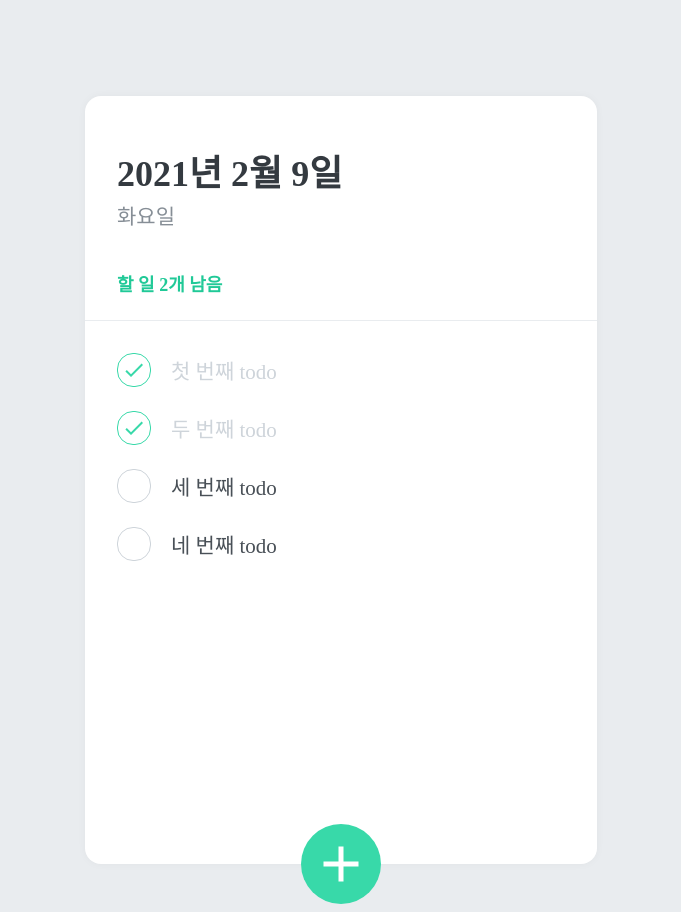
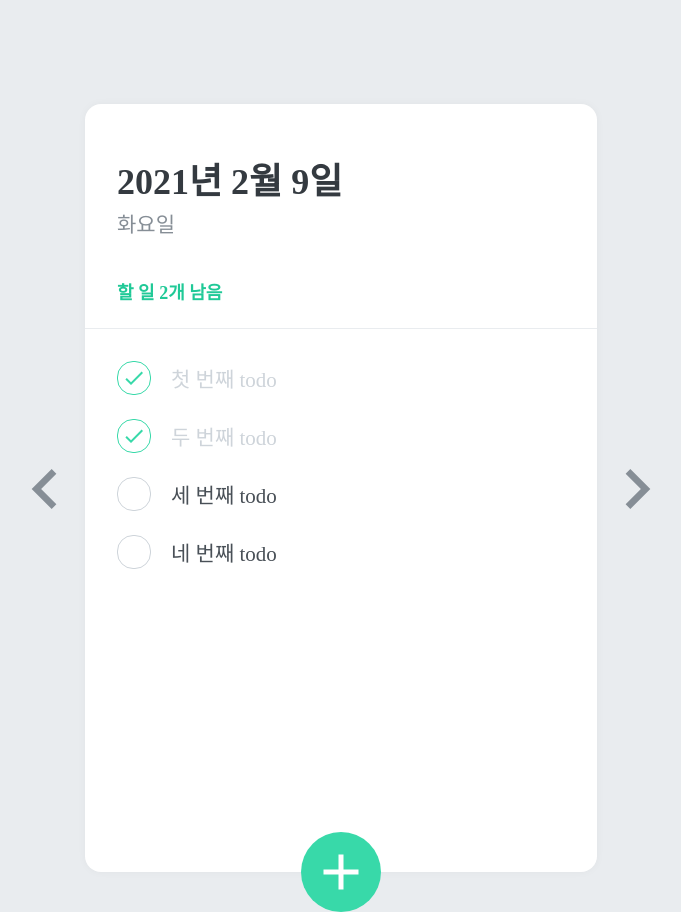
Before and after one commit to sally0226/Ract_Study, a React (Create React App) app in the folder react_todolist/: page / in a window 1280 px wide. Shown: the whole page, without its empty margins (299-980 px from the left). Built offline with nearby package versions, Linux system fonts and the light colour scheme.

Commit message:
add DateChangeArrow UI
날짜를 이동할 수 있는 화살표 UI 추가

```diff
--- a/react_todolist/src/App.js
+++ b/react_todolist/src/App.js
@@ -4,7 +4,8 @@ import TodoHead from './components/TodoHead';
 import TodoList from './components/TodoList';
 import TodoCreate from './components/TodoCreate';
 import {TodoProvider} from './TodoContext';
-
+import TodoChangeDate from './components/TodoChangeDate';
+import styled, {css} from 'styled-components';
 // global style을 추가하고 싶을 때 이용.
 const GlobalStyle = createGlobalStyle`
 	body {
@@ -12,15 +13,28 @@ const GlobalStyle = createGlobalStyle`
 	}
 `;
 
+const WrapAll = styled.div`
+	display: flex;
+	width: min-content; //min-content와 max-content의 차이?
+	margin:0 auto; //페이지 중앙에 오도록 설정
+`;
+
 function App() {
   return (
     <TodoProvider>
 		<GlobalStyle></GlobalStyle>
+		<WrapAll>
+			<TodoChangeDate info="left">
+			</TodoChangeDate>
 			<TodoTemplate>
 				<TodoHead></TodoHead>
 				<TodoList></TodoList>
 				<TodoCreate></TodoCreate>
 			</TodoTemplate>
+			<TodoChangeDate info="right">
+			</TodoChangeDate>
+		</WrapAll>
+
     </TodoProvider>
   );
 }
--- a/react_todolist/src/components/Todo Template.js
+++ b/react_todolist/src/components/Todo Template.js
@@ -9,16 +9,16 @@ const TodoTemplateBlock = styled.div`
   background: white;
   border-radius: 16px;
   box-shadow: 0 0 8px 0 rgba(0,0,0,0.04);
-  margin:0 auto; //페이지 중앙에 오도록 설정
   margin-top: 96px;
   margin-bottom: 32px;
   display: flex;
   flex-direction: column;
-
 `;
 
 function TodoTemplate({children}) {
-    return <TodoTemplateBlock>{children}</TodoTemplateBlock>;
+    return (
+    	<TodoTemplateBlock>{children}</TodoTemplateBlock>
+    );
   }
 
   export default TodoTemplate;
--- /dev/null
+++ b/react_todolist/src/components/TodoChangeDate.js
@@ -0,0 +1,46 @@
+import React from 'react';
+import styled, {css} from 'styled-components';
+import {MdKeyboardArrowLeft, MdKeyboardArrowRight} from 'react-icons/md';
+import {useTodoDispatch} from '../TodoContext';
+
+const WrapArrow = styled.div`
+    margin-top: 96px;
+    margin-bottom: 32px;
+    line-height: 768px;
+    height: 768px;
+    .Arrow {
+        //position: absolute;
+        //top: 600px;
+        height: 100px;
+        width : 80px;
+        color: #868e96;
+        vertical-align: middle;
+        &:hover{
+            color: #343a40;
+        }
+    }
+`;
+//const
+
+//함수형 컴포넌트에서 첫 번째 parameter = props
+function TodoChangeDate(props){
+
+    console.log(props);
+    if (props.info==="left")
+        return (
+            <WrapArrow>
+                <MdKeyboardArrowLeft className="Arrow"/>
+            </WrapArrow>
+
+
+        );
+    else
+        return (
+            <WrapArrow>
+                <MdKeyboardArrowRight className="Arrow"/>
+            </WrapArrow>
+        );
+
+}
+
+export default TodoChangeDate;
```
Lines whose indentation alone changed are shown as unchanged.
